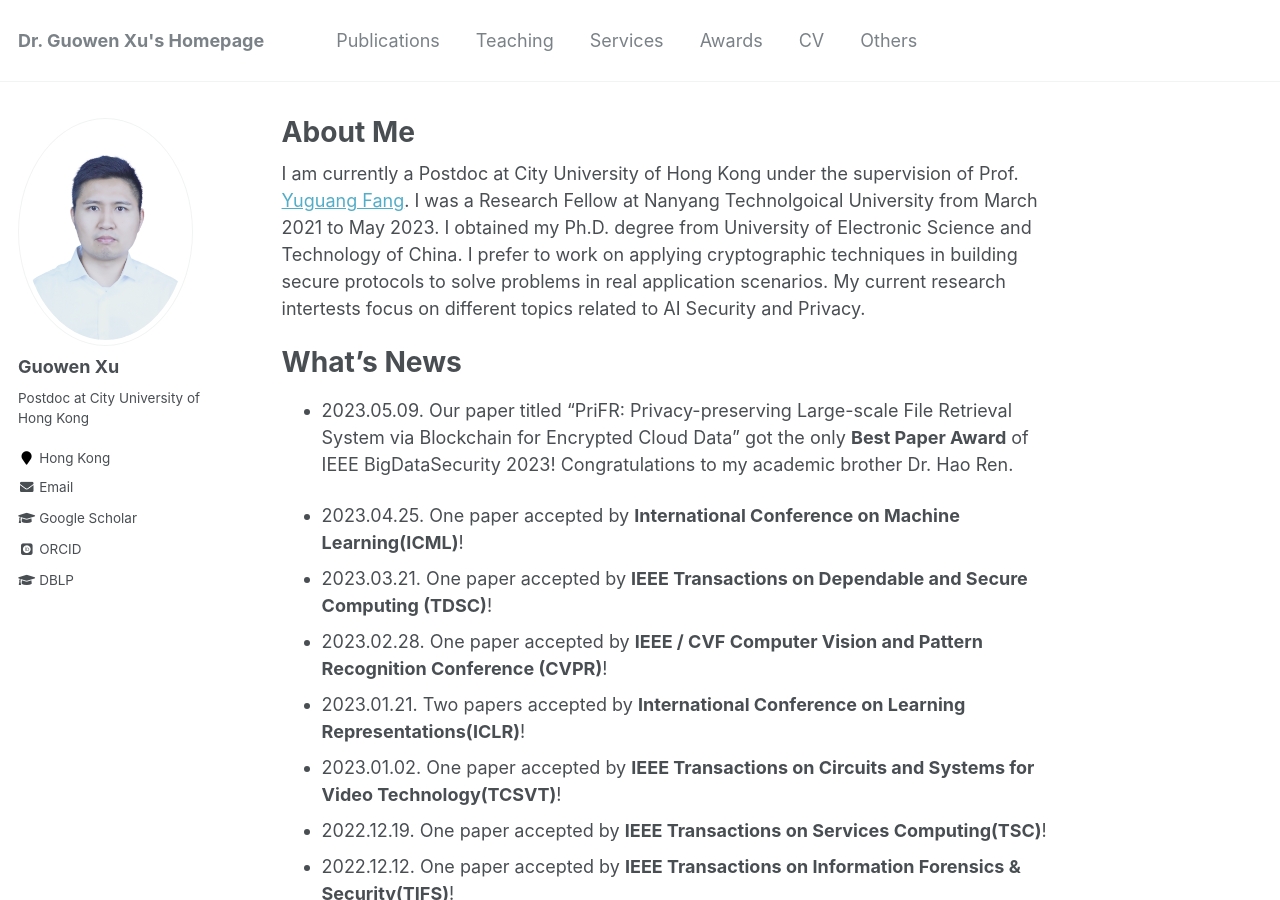
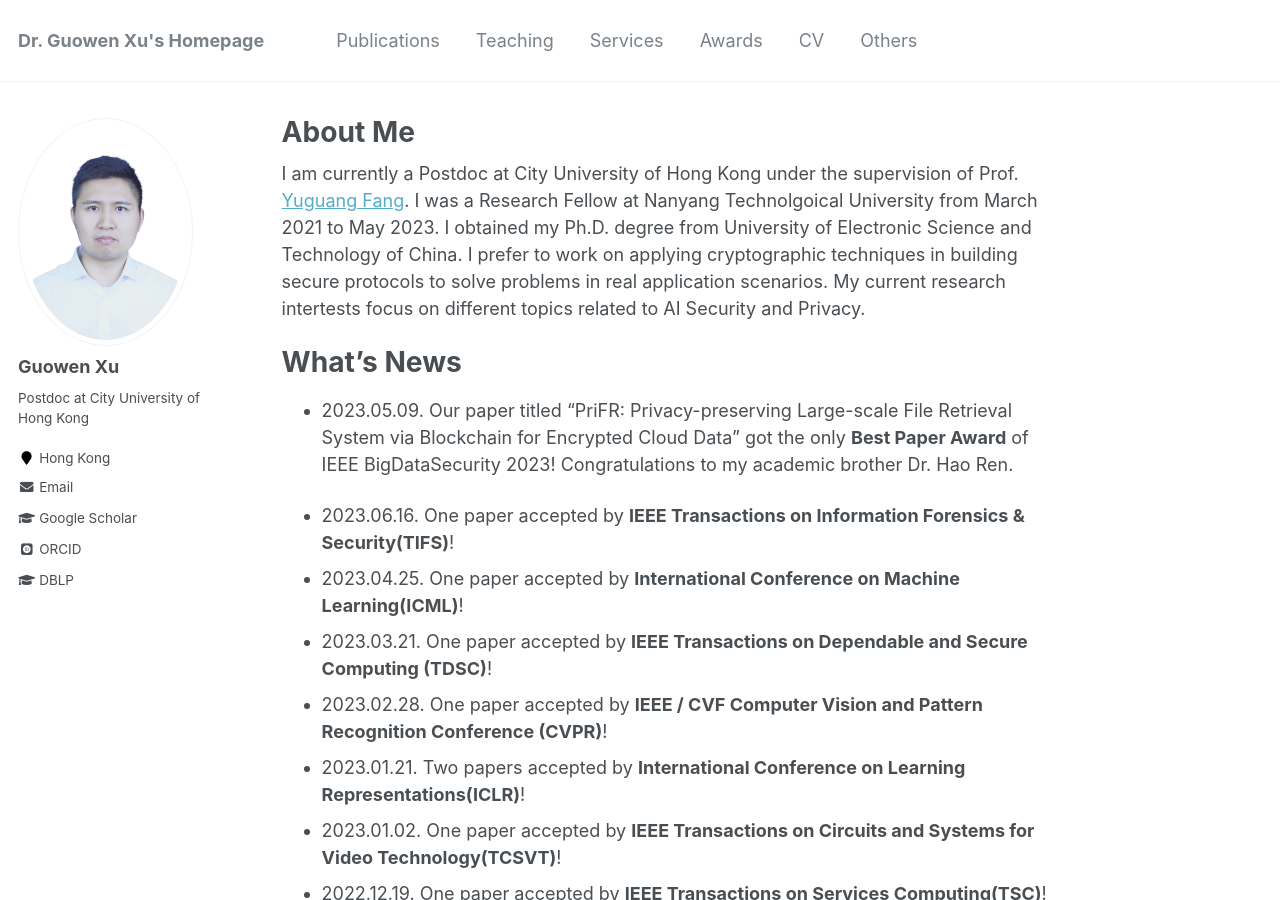
Before and after one commit to Guowen-xu/guowen-xu.github.io, a Jekyll site: the page built from _pages/about.md, in a window 1280 px wide and 900 px high. Built offline with Jekyll 4.4.1, drawn with Linux system fonts in a browser that asks for light colours; some web fonts are replaced.

Commit message:
Update about.md

```diff
--- a/_pages/about.md
+++ b/_pages/about.md
@@ -15,6 +15,7 @@ What's News
 ======
 - 2023.05.09. Our paper titled "PriFR: Privacy-preserving Large-scale File Retrieval System via Blockchain for Encrypted Cloud Data" got the only **Best Paper Award** of IEEE BigDataSecurity 2023! Congratulations to my academic brother Dr. Hao Ren.
 
+- 2023.06.16. One paper accepted by **IEEE Transactions on Information Forensics & Security(TIFS)**!
 - 2023.04.25. One paper  accepted by **International Conference on Machine Learning(ICML)**!
 - 2023.03.21. One paper  accepted by **IEEE Transactions on Dependable and Secure Computing (TDSC)**!
 - 2023.02.28. One paper accepted by **IEEE / CVF Computer Vision and Pattern Recognition Conference (CVPR)**!
```
